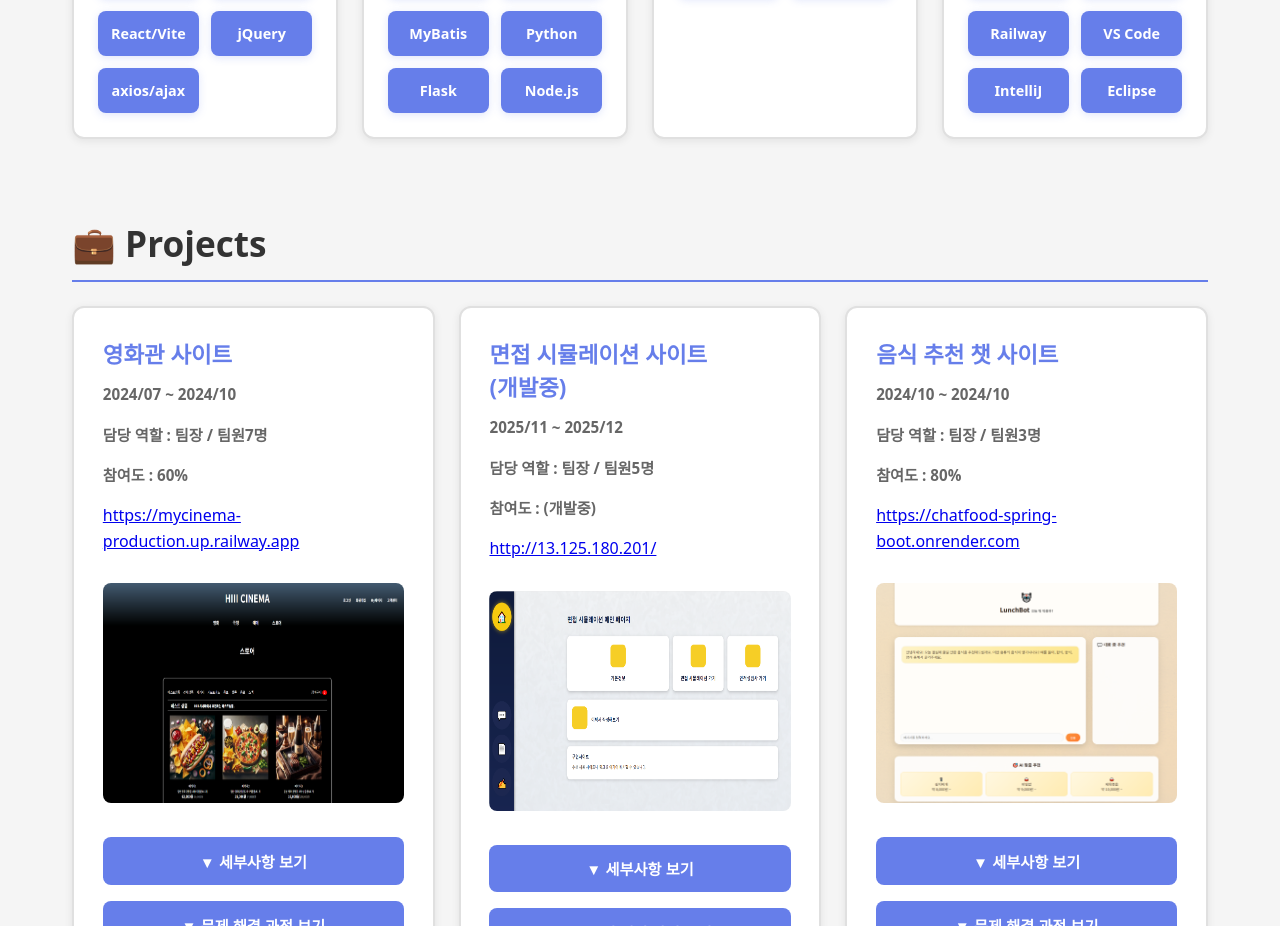
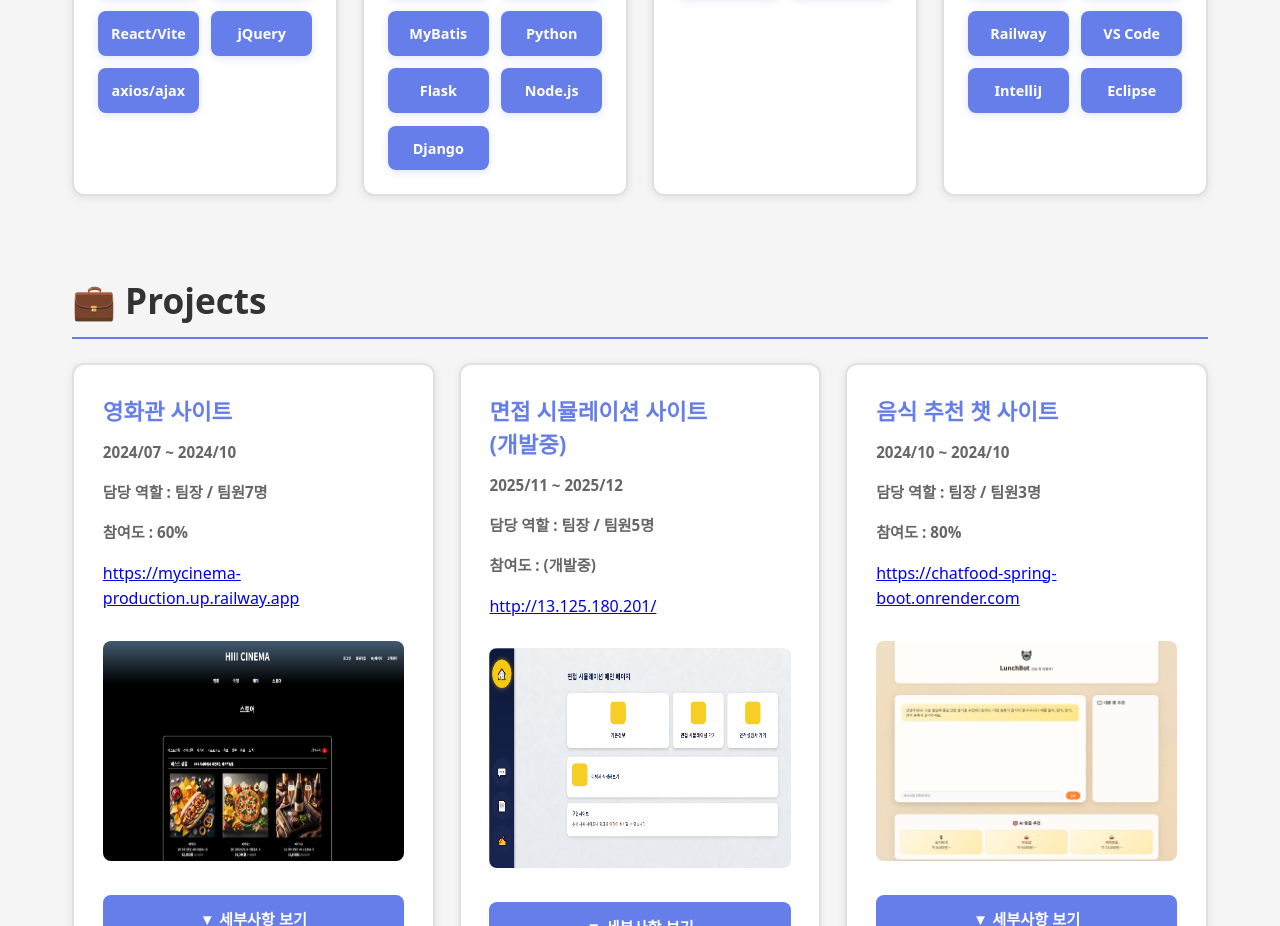
Before and after one commit to jglee2772/JGLeePPT, a React (Vite) app in the folder my-react-app/: page / in a window 1280 px wide. Shown: the part 901-1827 px from the top of the page. Built offline with nearby package versions, Linux system fonts and the light colour scheme.

Commit message:
reupdate

```diff
--- a/my-react-app/src/App.jsx
+++ b/my-react-app/src/App.jsx
@@ -96,6 +96,7 @@
                 <div className="skill-card">Python</div>
                 <div className="skill-card">Flask</div>
                 <div className="skill-card">Node.js</div>
+                <div className="skill-card">Django</div>
               </div>
             </div>
             <div className="skill-category">
```
